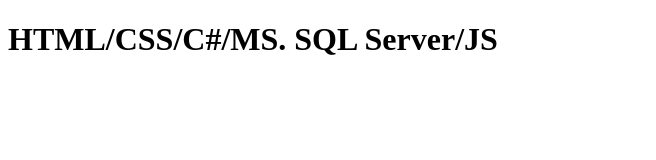
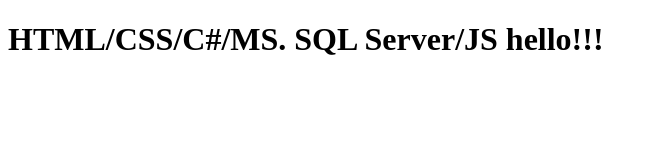
Before and after one commit to Jamie-Tu/TIM102-G2, a plain HTML site: page tony.html in a window 1280 px wide. Shown: the whole page, without its empty margins (0-656 px from the left). Drawn offline with Linux system fonts and the light colour scheme.

Commit message:
tony.html

```diff
--- a/tony.html
+++ b/tony.html
@@ -6,6 +6,8 @@
     <title>Document</title>
 </head>
 <body>
-    <h1>HTML/CSS/C#/MS. SQL Server/JS</h1>
+    <h1>HTML/CSS/C#/MS. SQL Server/JS
+        hello!!!
+    </h1>
 </body>
 </html>
```
